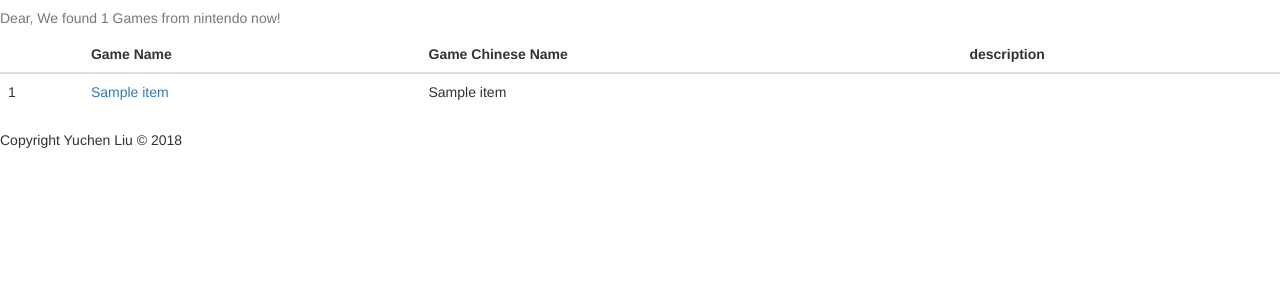
After one commit to steny138/PyNintendoEPrice, a Flask app: template src/ns_web_api/web/templates/games.html in a window 1280 px wide. The commit adds this page. Shown: the top 300 px of the page. Run offline with Flask 2, Linux system fonts and the light colour scheme; the template is opened without the code that fills it: most values are stand-ins (such as "Sample title", 1, 10 or a date in 2020); some libraries are stand-ins or nearby versions.

Commit message:
1. get Rate dictionary with flask cache 2. add a games list view

```diff
--- a/src/ns_web_api/web/main.py
+++ b/src/ns_web_api/web/main.py
@@ -8,7 +8,6 @@ from settings import db,app
 @app.route('/', defaults={'game_name': None})
 @app.route('/<game_name>')
 def eprice(game_name):
-    print game_name
     if not game_name:
         game_name = 'Splatoon 2'
 
@@ -23,17 +22,22 @@ def eprice(game_name):
         else:
             country = CountryCurrency.query.filter(CountryCurrency.country == item.country).first()
             if country:
-                print item.eprice
                 currency = country.currency
 
         if currency:
             item.eprice = item.eprice * currency_rate.caculate_rate(currency, 'TWD')
 
-
-
     return render_template('eprice.html',
         items = sorted(items, key=lambda d: d.eprice, reverse=False)
     )
+
+@app.route('/games')
+def games():
+    items = Eprice.query.distinct(Eprice.name)
+    return render_template('games.html',
+        items = items
+    )
+
 
 @app.route("/currency")
 def currency():
--- a/src/ns_web_api/web/rate.py
+++ b/src/ns_web_api/web/rate.py
@@ -2,6 +2,7 @@
 
 import requests
 import json
+from cache import cache
 
 # rate_url = "https://www.ecb.europa.eu/stats/eurofxref/eurofxref.zip?date-format"
 rate_url = "http://www.apilayer.net/api/live?access_key=4ed7637038e68219154bd351074ea018&format=1"
@@ -26,13 +27,17 @@ class CurrencyRate(object):
             rate = temp_rate * self.rate_dict[self.origin_currency + target_currency]
         return rate
 
+    @cache.cached(timeout=3600, key_prefix='rate_dict')
+    def __get_rate_dict(self):
+        print('extract get a rate dictoinary from a url')
+        response = requests.get(rate_url)
+        return json.loads(response.text)["quotes"]
+
     def __init__(self):
         self.origin_currency = "USD"
-
         self.rate_dict = {}
         if not self.rate_dict:
-            response = requests.get(rate_url)
-            self.rate_dict = json.loads(response.text)["quotes"]
+            self.rate_dict = self.__get_rate_dict()
             print('load rate')
 
 if __name__ == "__main__":
--- /dev/null
+++ b/src/ns_web_api/web/templates/games.html
@@ -0,0 +1,38 @@
+{% extends "base.html" %}
+{% block title %} - Nintendo EShop Price. - {% endblock %}
+{% block page_content %}
+    {% if items %}
+        <table class="table table-hover table-responsive-xl">
+            <caption><span>Dear, We found {{ items.count() }} Games from nintendo now!</span></caption>
+            <thead class="thead-light">
+                <tr>
+                    <th></th>
+                    <th>Game Name</th>
+                    <th>Game Chinese Name</th>
+                    <th>description</th>
+                </tr>
+            </thead>
+            <tbody class="table-striped">
+                {% for item in items %}
+                    <tr>
+                        <td>{{ loop.index }}</td>
+                        <td>
+                            <a href="/{{item.name}}" target="_blank">
+                                {{ item.name }}
+                            </a>
+                        </td>
+                        <td>
+                            {% if item.name_tw %}
+                                {{ item.name_tw }}
+                            {% endif %}
+                        </td>
+                        <td></td>
+                    </tr>
+                {% endfor %}
+            </tbody>
+        </table>
+    {% endif %}
+    <footer>
+        Copyright Yuchen Liu © 2018
+    </footer>
+{% endblock %}
```
Also changed, not shown: src/ns_web_api/web/cache.py (added, +7 -0 lines), src/ns_web_api/web/templates/eprice.html (+13 -4 lines), 2 other files.
